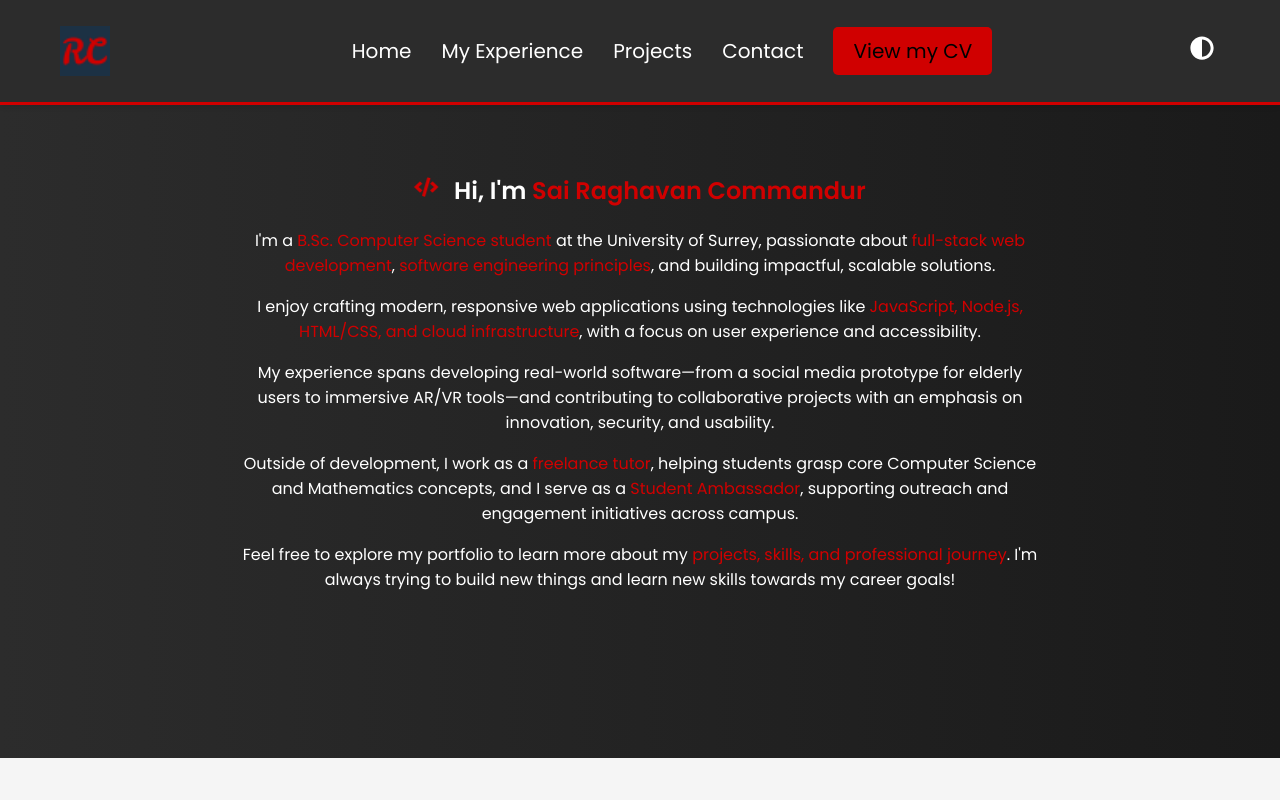
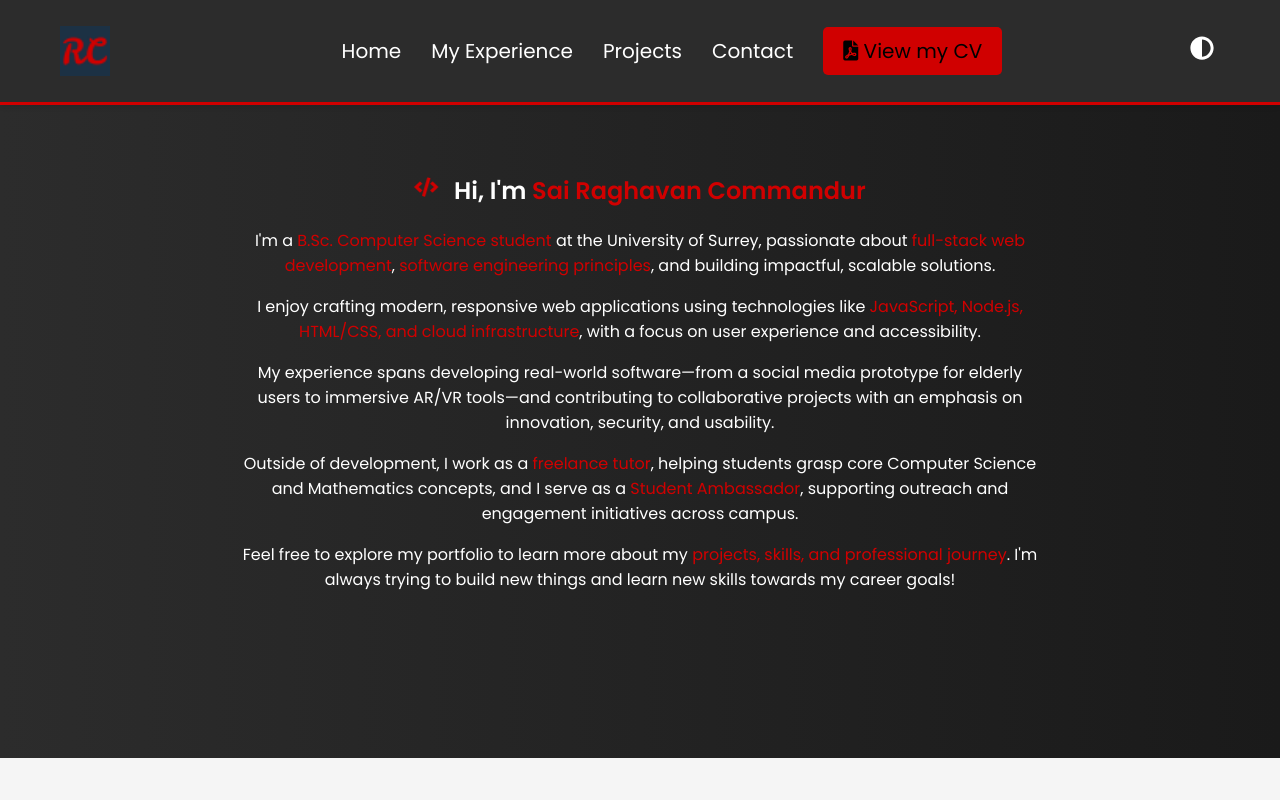
Before and after one commit to rxghavc/portfolio-website, a React (Create React App) app: page / in a window 1280 px wide. Shown: the top 800 px of the page. Built offline with nearby package versions, Linux system fonts and the light colour scheme; the HTML template or start-up script is replaced by a standard one.

Commit message:
added  file image to CV button pdf and set up vercel redirect to clean the CV URL and still keep the destination ref

```diff
--- a/src/components/Header.js
+++ b/src/components/Header.js
@@ -32,8 +32,8 @@ const Header = ({ toggleTheme, isDarkMode }) => {
             <li><a href="#projects" onClick={() => handleNavClick('projects')} className={activeLink === 'projects' ? 'active' : ''}>Projects</a></li>
             <li><a href="#contact" onClick={() => handleNavClick('contact')} className={activeLink === 'contact' ? 'active' : ''}>Contact</a></li>
             <li>
-              <a href="/assets/Sai_Raghavan_Commandur_CV.pdf" className="download-cv-button" download>
-                View my CV
+              <a href="/CV" className="download-cv-button" download>
+                <i className="fas fa-file-pdf"></i> View my CV
               </a>
             </li>
           </ul>
```
Also changed, not shown: vercel.json (added).
